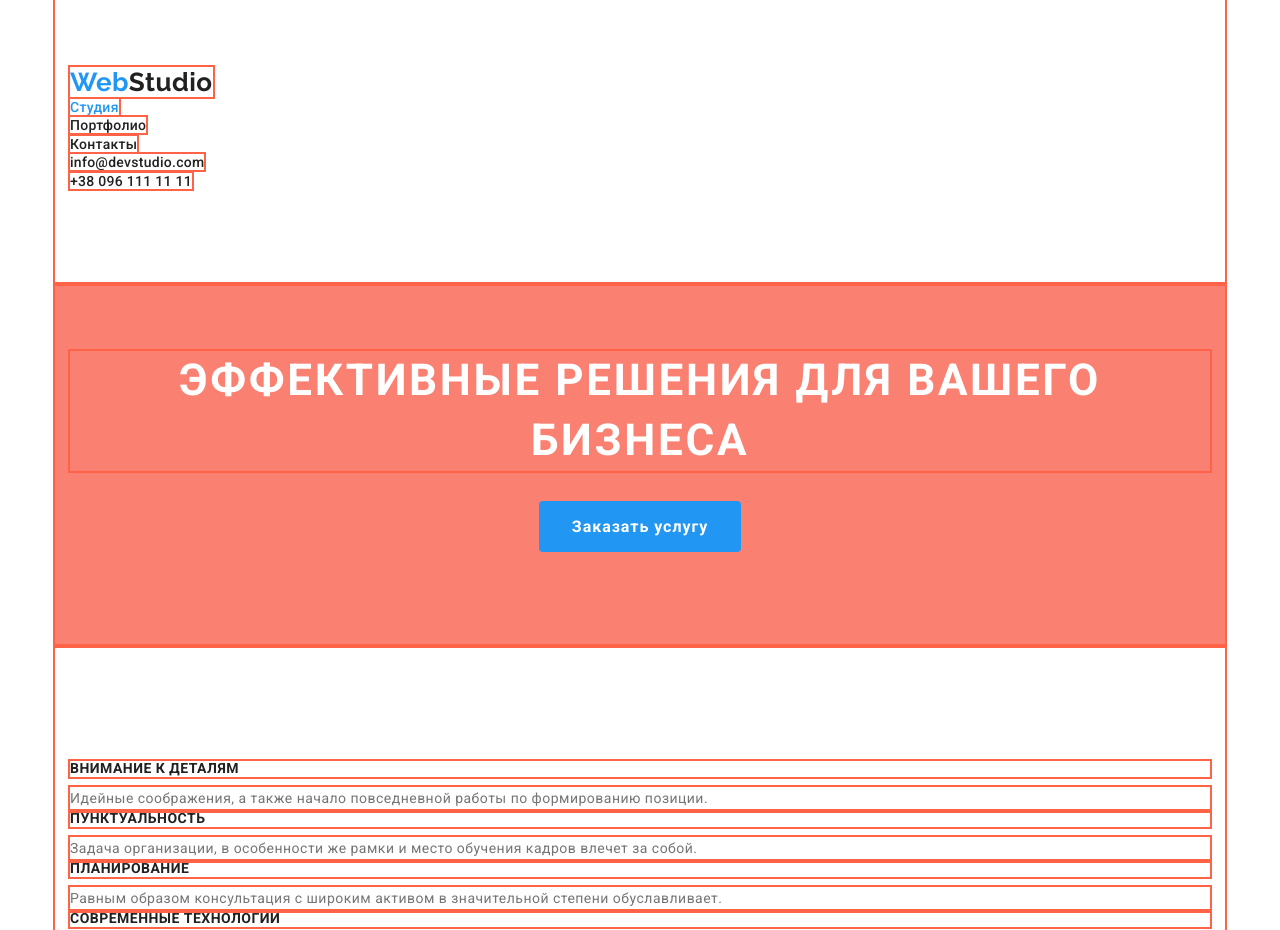
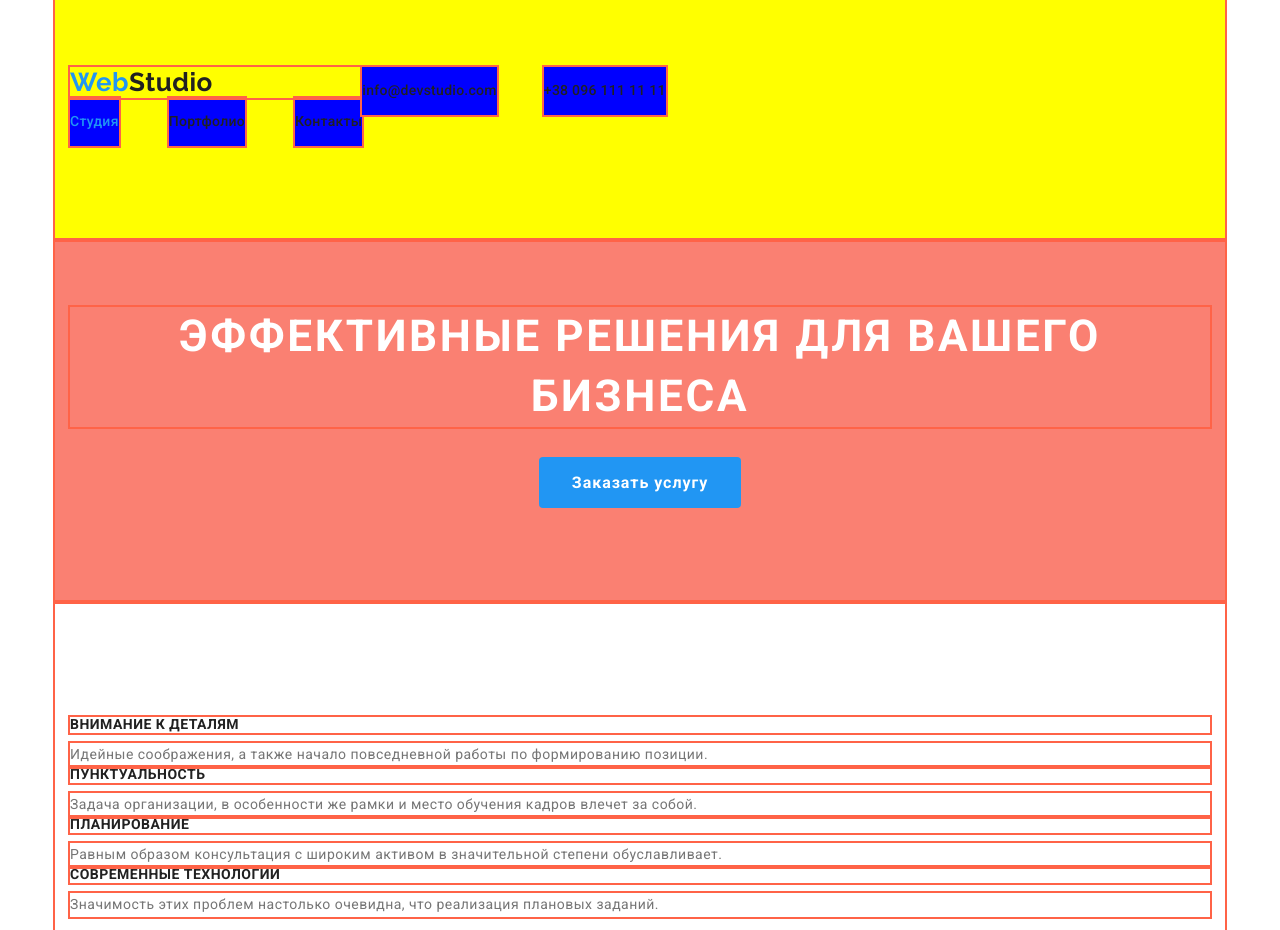
Before and after one commit to NatalyaDashkovska/goit-markup-hw-03, a plain HTML site: page index.html in a window 1280 px wide. Shown: the top 930 px of the page. Drawn offline with nearby package versions, Linux system fonts and the light colour scheme.

Commit message:
шапка

```diff
--- a/css/styles.css
+++ b/css/styles.css
@@ -41,6 +41,7 @@ body {
   font-weight: 700;
   text-decoration: none;
   outline: 2px solid tomato;
+  display: flex;
 }
 
 .logo-span {
@@ -58,6 +59,12 @@ body {
   margin: 0;
 }
 
+.main-nav {
+  display: flex;
+  align-items: flex-start;
+  background-color: yellow;
+}
+
 /* site nav */
 .site-nav .link,
 .auth-nav .link {
@@ -68,6 +75,26 @@ body {
   line-height: 1.14;
   text-decoration: none;
   outline: 2px solid tomato;
+  display: block;
+  background-color: blue;
+  padding-top: 16px;
+  padding-bottom: 16px;
+}
+
+.site-nav {
+  display: flex;
+}
+
+.auth-nav {
+  display: flex;
+}
+
+.site-nav .item:not(:last-child) {
+  margin-right: 50px;
+}
+
+.auth-nav .item + .item {
+  margin-left: 47px;
 }
 
 .site-nav .link:hover,
--- a/index.html
+++ b/index.html
@@ -16,24 +16,30 @@
   </head>
   <body>
     <!--Шапка-->
-    <header class="container">
+    <header class="container main-nav">
       <nav>
         <a href="./index.html" class="logo">
           Web<span class="logo-span">Studio</span></a
         >
         <ul class="site-nav list">
-          <li><a href="./index.html" class="link current">Студия</a></li>
-          <li><a href="./portfolio.html" class="link">Портфолио</a></li>
-          <li><a href="" class="link">Контакты</a></li>
+          <li class="item">
+            <a href="./index.html" class="link current">Студия</a>
+          </li>
+          <li class="item">
+            <a href="./portfolio.html" class="link">Портфолио</a>
+          </li>
+          <li class="item"><a href="" class="link">Контакты</a></li>
         </ul>
       </nav>
       <ul class="auth-nav list">
-        <li>
+        <li class="item">
           <a href="mailto:info@devstudio.com" class="link"
             >info@devstudio.com</a
           >
         </li>
-        <li><a href="tel:+380961111111" class="link">+38 096 111 11 11</a></li>
+        <li class="item">
+          <a href="tel:+380961111111" class="link">+38 096 111 11 11</a>
+        </li>
       </ul>
     </header>
     <main>
```
